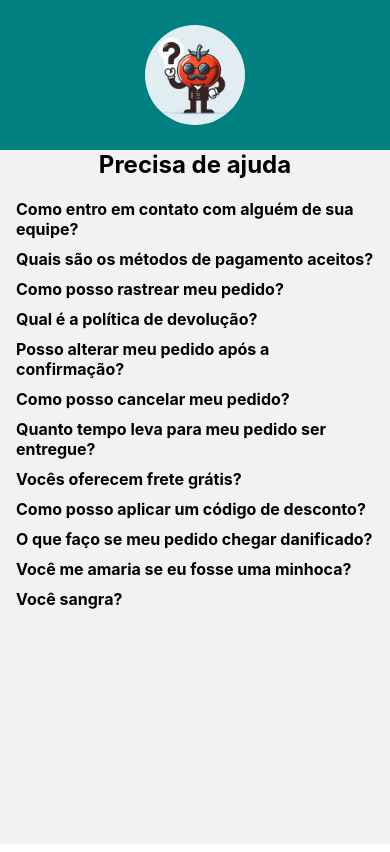
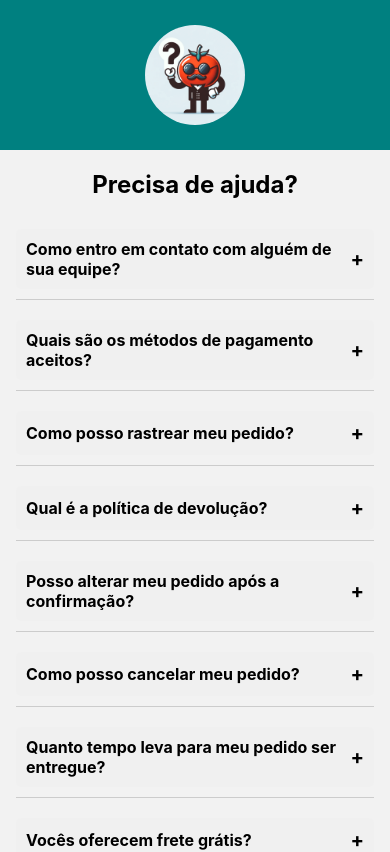
Before and after one commit to joaovitor27/ecommerceEstacio, a React Native app: screen /Help in a window 390 px wide. Shown: the top 852 px of the page. Built offline with nearby package versions, Linux system fonts and the light colour scheme.

Commit message:
tela de ajuda melhorada

```diff
--- a/package.json
+++ b/package.json
@@ -10,6 +10,7 @@
     "test": "jest"
   },
   "dependencies": {
+    "@expo/vector-icons": "^14.0.1",
     "@react-native-async-storage/async-storage": "^1.23.1",
     "@react-native-firebase/app": "^19.1.1",
     "@react-native-firebase/auth": "^19.1.1",
--- a/src/pages/Help/index.tsx
+++ b/src/pages/Help/index.tsx
@@ -3,7 +3,6 @@ import { Image, ScrollView, StyleSheet, Text, View, TouchableOpacity, Dimensions
 import { RouteProp } from '@react-navigation/native';
 import { StackNavigationProp } from '@react-navigation/stack';
 import { RootStackParamList } from '../../routers/types-router';
-import Stars from '../../Components/Stars';
 
 type HelpScreenRouteProp = RouteProp<RootStackParamList, 'Help'>;
 type HelpScreenNavigationProp = StackNavigationProp<RootStackParamList, 'Help'>;
@@ -22,9 +21,10 @@ const FAQItem: React.FC<FAQItemProps> = ({ question, answer }) => {
   const [expanded, setExpanded] = useState<boolean>(false);
 
   return (
-    <View>
-      <TouchableOpacity onPress={() => setExpanded(!expanded)}>
+    <View style={styles.faqItem}>
+      <TouchableOpacity onPress={() => setExpanded(!expanded)} style={styles.questionContainer}>
         <Text style={styles.question}>{question}</Text>
+        <Text style={styles.symbol}>{expanded ? '-' : '+'}</Text>
       </TouchableOpacity>
       {expanded && <Text style={styles.answer}>{answer}</Text>}
     </View>
@@ -33,48 +33,46 @@ const FAQItem: React.FC<FAQItemProps> = ({ question, answer }) => {
 
 const Help: React.FC<HelpProps> = ({ route, navigation }) => {
   const faqs: FAQItemProps[] = [
-
     {
-        "question": "Como entro em contato com alguém de sua equipe?",
-        "answer": "Você pode ligar para o número de telefone (86)12345-6789"
+      question: "Como entro em contato com alguém de sua equipe?",
+      answer: "Você pode ligar para o número de telefone (86)12345-6789"
     },
     {
-        "question": "Quais são os métodos de pagamento aceitos?",
-        "answer": "Aceitamos cartões de crédito, débito, e pagamentos via PayPal."
+      question: "Quais são os métodos de pagamento aceitos?",
+      answer: "Aceitamos cartões de crédito, débito, e pagamentos via PayPal."
     },
     {
-        "question": "Como posso rastrear meu pedido?",
-        "answer": "Você pode rastrear seu pedido acessando a seção 'Meus Pedidos' no aplicativo e clicando no número de rastreamento."
+      question: "Como posso rastrear meu pedido?",
+      answer: "Você pode rastrear seu pedido acessando a seção 'Meus Pedidos' no aplicativo e clicando no número de rastreamento."
     },
     {
-        "question": "Qual é a política de devolução?",
-        "answer": "Aceitamos devoluções dentro de 30 dias após a entrega. O item deve estar em sua embalagem original e em perfeito estado."
+      question: "Qual é a política de devolução?",
+      answer: "Aceitamos devoluções dentro de 30 dias após a entrega. O item deve estar em sua embalagem original e em perfeito estado."
     },
     {
-        "question": "Posso alterar meu pedido após a confirmação?",
-        "answer": "Após a confirmação, não é possível alterar o pedido. Você pode cancelar e fazer um novo pedido, se necessário."
+      question: "Posso alterar meu pedido após a confirmação?",
+      answer: "Após a confirmação, não é possível alterar o pedido. Você pode cancelar e fazer um novo pedido, se necessário."
     },
     {
-        "question": "Como posso cancelar meu pedido?",
-        "answer": "Para cancelar seu pedido, acesse a seção 'Meus Pedidos', selecione o pedido que deseja cancelar e clique em 'Cancelar Pedido'."
+      question: "Como posso cancelar meu pedido?",
+      answer: "Para cancelar seu pedido, acesse a seção 'Meus Pedidos', selecione o pedido que deseja cancelar e clique em 'Cancelar Pedido'."
     },
     {
-        "question": "Quanto tempo leva para meu pedido ser entregue?",
-        "answer": "O prazo de entrega varia de acordo com a sua localização e o método de envio escolhido, geralmente entre 5 a 10 dias úteis."
+      question: "Quanto tempo leva para meu pedido ser entregue?",
+      answer: "O prazo de entrega varia de acordo com a sua localização e o método de envio escolhido, geralmente entre 5 a 10 dias úteis."
     },
     {
-        "question": "Vocês oferecem frete grátis?",
-        "answer": "Oferecemos frete grátis para pedidos acima de R$150,00."
+      question: "Vocês oferecem frete grátis?",
+      answer: "Oferecemos frete grátis para pedidos acima de R$150,00."
     },
     {
-        "question": "Como posso aplicar um código de desconto?",
-        "answer": "Você pode aplicar um código de desconto na página de checkout, no campo 'Código de Desconto'."
+      question: "Como posso aplicar um código de desconto?",
+      answer: "Você pode aplicar um código de desconto na página de checkout, no campo 'Código de Desconto'."
     },
     {
-        "question": "O que faço se meu pedido chegar danificado?",
-        "answer": "Se seu pedido chegar danificado, entre em contato com nosso suporte ao cliente pelo telefone (86)12345-6789 ou pelo e-mail suporte@seuapp.com."
+      question: "O que faço se meu pedido chegar danificado?",
+      answer: "Se seu pedido chegar danificado, entre em contato com nosso suporte ao cliente pelo telefone (86)12345-6789 ou pelo e-mail suporte@seuapp.com."
     },
-
     { question: "Você me amaria se eu fosse uma minhoca?", answer: "Claro amor ;)" },
     { question: "Você sangra?", answer: "Só quando menstruo kkkkkk" },
   ];
@@ -84,8 +82,7 @@ const Help: React.FC<HelpProps> = ({ route, navigation }) => {
       <View style={styles.banner}>
         <Image source={require('../../assets/tomateAjuda.png')} style={styles.bannerImage} />
       </View>
-      <Text style={styles.title}>Precisa de ajuda</Text>
-
+      <Text style={styles.title}>Precisa de ajuda?</Text>
       <View style={styles.faqContainer}>
         {faqs.map((faq, index) => (
           <FAQItem key={index} question={faq.question} answer={faq.answer} />
@@ -104,7 +101,7 @@ const styles = StyleSheet.create({
     paddingHorizontal: 16,
   },
   banner: {
-    width: width, // Use a largura da tela
+    width: width,
     height: 150,
     backgroundColor: '#008080',
     justifyContent: 'center',
@@ -113,35 +110,43 @@ const styles = StyleSheet.create({
   bannerImage: {
     width: 100,
     height: 100,
-    borderRadius: 50, // Metade do width ou height para tornar a imagem redonda
+    borderRadius: 50,
     resizeMode: 'contain',
   },
   title: {
     fontSize: 24,
     fontWeight: 'bold',
-    marginBottom: 10,
-  },
-  content: {
-    fontSize: 16,
-    textAlign: 'center',
-    marginBottom: 20,
+    marginVertical: 20,
   },
   faqContainer: {
     width: '100%',
   },
+  faqItem: {
+    marginBottom: 10,
+    borderBottomWidth: 1,
+    borderBottomColor: '#ccc',
+    paddingVertical: 10,
+  },
+  questionContainer: {
+    flexDirection: 'row',
+    justifyContent: 'space-between',
+    alignItems: 'center',
+    backgroundColor: '#f0f0f0',
+    padding: 10,
+    borderRadius: 5,
+  },
   question: {
     fontSize: 16,
     fontWeight: 'bold',
-    marginTop: 10,
+  },
+  symbol: {
+    fontSize: 20,
+    fontWeight: 'bold',
   },
   answer: {
     fontSize: 14,
     paddingVertical: 5,
-  },
-  image: {
-    width: 300,
-    height: 300,
-    resizeMode: 'contain',
+    paddingHorizontal: 10,
   },
 });
 
```
Also changed, not shown: 2 other files (tests, documents, lock files or other folders). Lines whose indentation alone changed are shown as unchanged.
